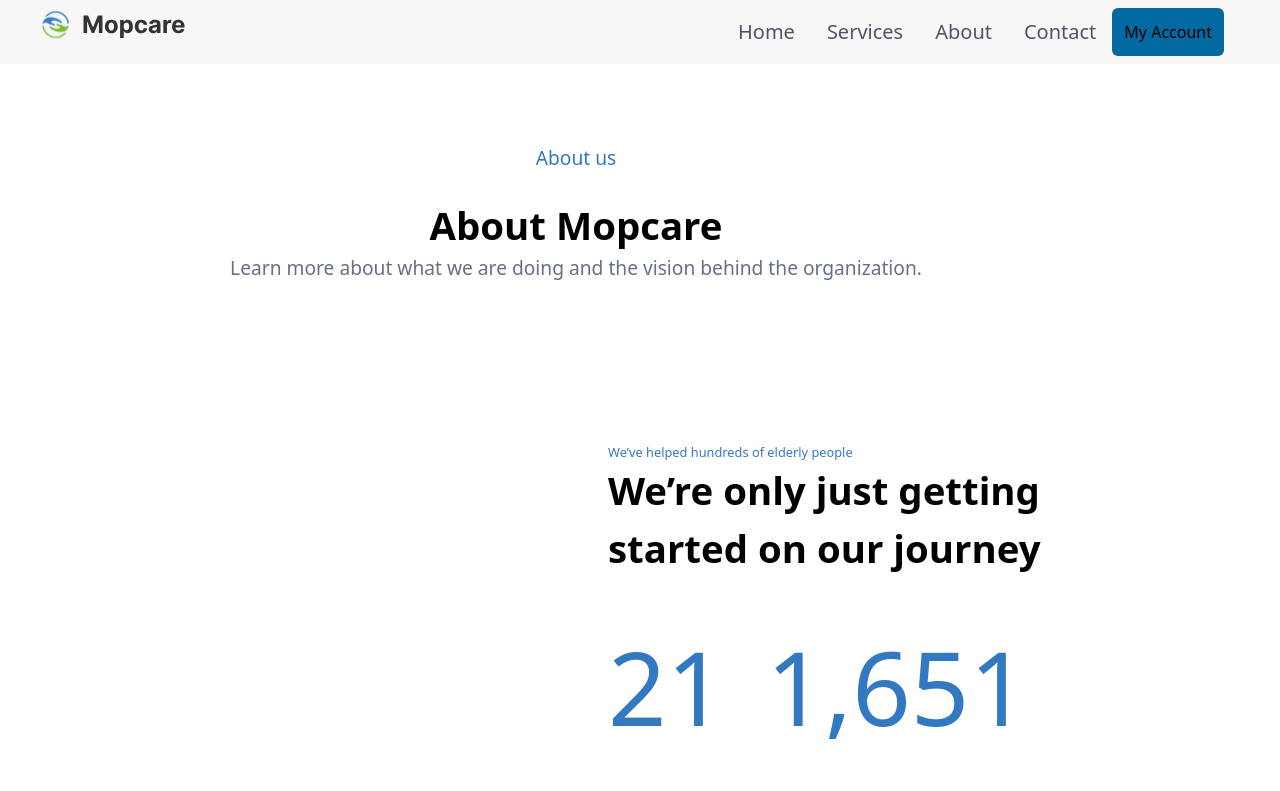
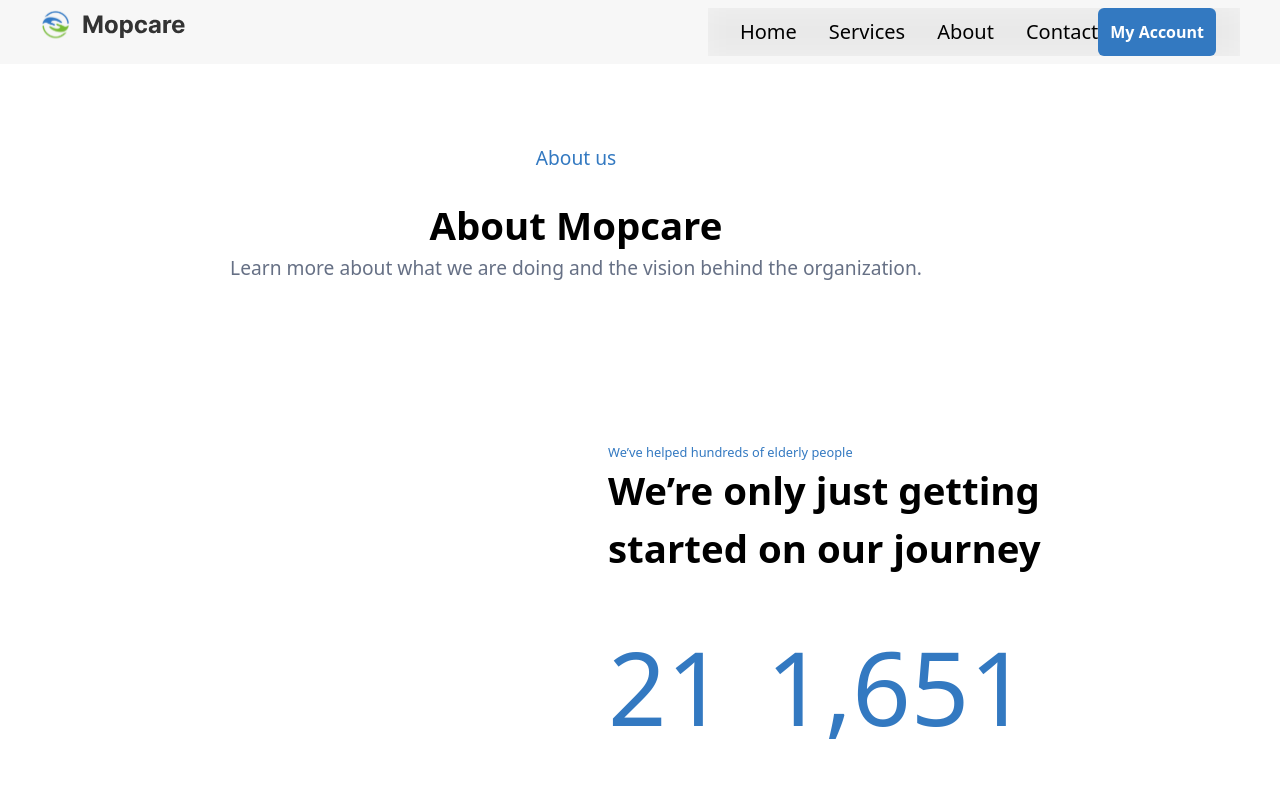
Before and after one commit to xamorite/Mopcaree, a React (Vite) app: page /about in a window 1280 px wide. Shown: the top 791 px of the page. Built offline with nearby package versions, Linux system fonts and the light colour scheme.

Commit message:
about mobile

```diff
--- a/src/components/About/About.jsx
+++ b/src/components/About/About.jsx
@@ -9,8 +9,8 @@ function About() {
         <h1 className="  font-bold text-[7vw] md:text-[3vw]">About Mopcare</h1>
         <p className="text-[#667085] text-[6vw] md:text-[1.5vw]">Learn more about what we are doing and the vision behind the organization.</p>
       </div>
-      <div className='md:my-[20vh] flex flex-row-reverse justify-between md:h-[80vh] w-[82.5vw] mx-auto gap-x-[7vw]'>
-       <div className='  md:w-[560px]'>
+      <div className='md:my-[20vh] flex flex-row-reverse justify-between md:h-[80vh] w-[82.5vw] mx-auto md:gap-x-[7vw]'>
+       <div className='  md:w-[560px]  '>
         <p className='text-[#3379C1] md:text-[1vw] font-medium text-[4vw]'>We’ve helped hundreds of elderly people</p>
         <ul>
           <li className='mb-[4vh]'>
--- a/src/components/Navbar.jsx
+++ b/src/components/Navbar.jsx
@@ -31,19 +31,19 @@ function Navbar() {
 </div>
 
 
-        <ul className={` md:flex md:items-center md:pb-0 pd-12 absolute md:static bg-white md:bg-[#000000] md:bg-opacity-0 md:z-auto z-[1] left-0 w-full md:w-auto md:pl-0 pl-9 transition-all  duration-[0.3s] ease-in ${open ? 'top-20' : 'top-[-490px]'}`}>
+        <ul className={` md:flex md:items-center md:pb-0 pd-12 absolute md:static  z-30 backdrop-blur-md bg-[#000000] bg-opacity-[3%] left-0 w-full md:w-auto md:pl-0 px-6 transition-all  duration-[0.3s] ease-in ${open ? 'top-12 h-[100vh] backdrop-blur-md bg-[#000000] bg-opacity-[3%] ' : 'top-[-490px]'}`}>
 
 
         {
               Links.map((link) =>
 
                 <li key={Links.link} className=' md:ml-8 text-xl text-black md:my-0 my-7'>
-                  <a href={link.link} className='text-gray-600' >{link.name}</a>
+                  <a href={link.link} className='text-black' >{link.name}</a>
                 </li>
               )
             }
-            <li className='px-4'>
-              <button className=' bg-sky-700 rounded-md p-3'>My Account</button>
+            <li className='w-full'>
+              <button className=' bg-[#3379C1] rounded-md p-3 w-full text-white font-semibold'>My Account</button>
             </li>
 
 
```
